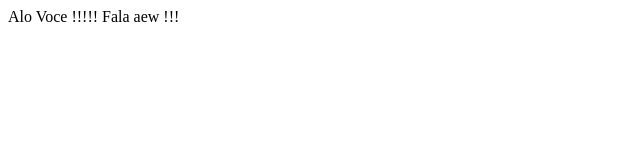
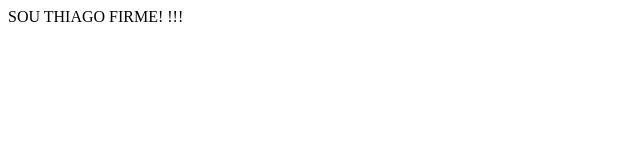
Before and after one commit to tfirme/minhaweb, a plain HTML site: page index.html in a window 1280 px wide. Shown: the full height of the page, 0-640 px from the left. Drawn offline with Linux system fonts and the light colour scheme.

Commit message:
Update and rename índice.html to index.html

```diff
--- a/índice.html
+++ b/index.html
@@ -3,6 +3,6 @@
 <title>SOU THIAGO FIRME!</title>
 </head>
 <body>
-<p> Alo Voce !!!!! Fala aew !!!  <p/>
+<p> SOU THIAGO FIRME! !!!  <p/>
 </body>
 </html>
```
